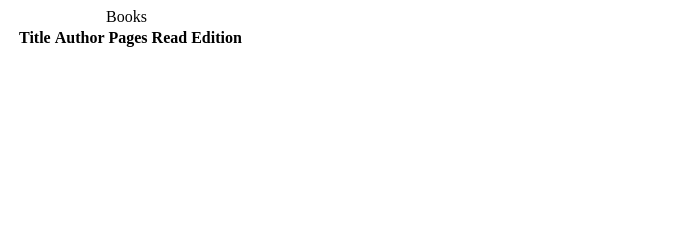
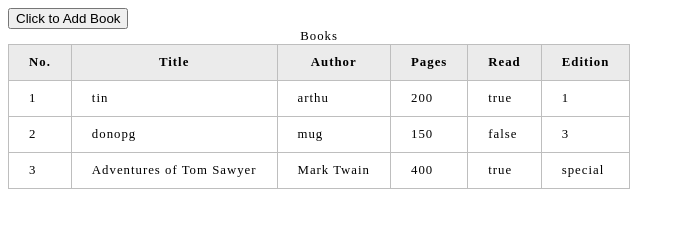
Before and after one commit to Arthurmystic/library-app, a plain HTML site: page index.html in a window 1280 px wide. Shown: the whole page, without its empty margins (0-685 px from the left). Drawn offline with Linux system fonts and the light colour scheme.

Commit message:
Add button to add book in html. Make function to add cells and book attirbutes in the cells in js. Update styling in css

```diff
--- a/index.html
+++ b/index.html
@@ -8,13 +8,13 @@
 </head>
 
 <body>
+    <button id="addBookButton">Click to Add Book</button>
 
-
-    <table>
+    <table id="table">
         <caption>Books</caption>
         <thead>
             <tr>
-                <th>&nbsp;</th>
+                <th scope="col">No.</th>
                 <th scope="col">Title</th>
                 <th scope="col">Author</th>
                 <th scope="col">Pages</th>
@@ -23,7 +23,7 @@
             </tr>
         </thead>
 
-        <tbody>
+        <tbody id="tbody">
 
         </tbody>
 
--- a/script.js
+++ b/script.js
@@ -1,3 +1,7 @@
+const table = document.querySelector('#table')
+const tbody = document.querySelector('#tbody')
+const addBookButton = document.querySelector('#addBookButton');
+
 const myLibrary = [];
 
 function Book(title, author, pages, read, edition){
@@ -6,7 +10,6 @@ function Book(title, author, pages, read, edition){
     this.Pages = pages;
     this.Read = read;
     this.Edition = edition;
-
 }
 
 function addBookToLibrary(title, author, pages, read, edition){
@@ -15,6 +18,46 @@ function addBookToLibrary(title, author, pages, read, edition){
 }
 
 addBookToLibrary('tin', 'arthu', 200, true, 1)
-addBookToLibrary('dong', 'mug', 150, false, 3)
+addBookToLibrary('donopg', 'mug', 150, false, 3)
+addBookToLibrary('Adventures of Tom Sawyer', 'Mark Twain', 400, true, "special")
 
-console.table(myLibrary)
+myBook = ['dong', 'mug', 150, false, 3]
+
+// for (let bookAttribute in myBook){
+// }
+
+function createCell(cellItem,tr){
+    let td = document.createElement('td')
+    let span = document.createElement('span')
+    span.textContent = cellItem
+    td.appendChild(span)
+    tr.appendChild(td)
+}
+
+myLibrary.forEach((book, index) => {
+    let tr = document.createElement('tr')
+    createCell(index+1,tr);
+
+    for (let key in book){
+        createCell(book[key],tr);
+    }
+
+    tbody.appendChild(tr)
+});
+
+
+
+// for (let yourBook in myLibrary){
+
+// }
+
+
+// myBook.forEach((bookAtt, index) => {
+//     createCell(bookAtt)
+// });
+
+
+
+// table.appendChild(tbody)
+
+// console.table(myLibrary)
--- a/style.css
+++ b/style.css
@@ -1,11 +1,26 @@
 html{
     box-sizing: border-box;
 }
+
 *,
 *::after,
 *::before{
     box-sizing: inherit;
 }
-thead>tr>th{
 
-}
+table {
+    border-collapse: collapse;
+    /* border: 2px solid rgb(200,200,200); */
+    letter-spacing: 1px;
+    font-size: 0.8rem;
+  }
+
+td, th {
+    border: 1px solid rgb(190,190,190);
+    padding: 10px 20px;
+    margin: 0px;
+  }
+
+th {
+    background-color: rgb(235,235,235);
+  }
```
